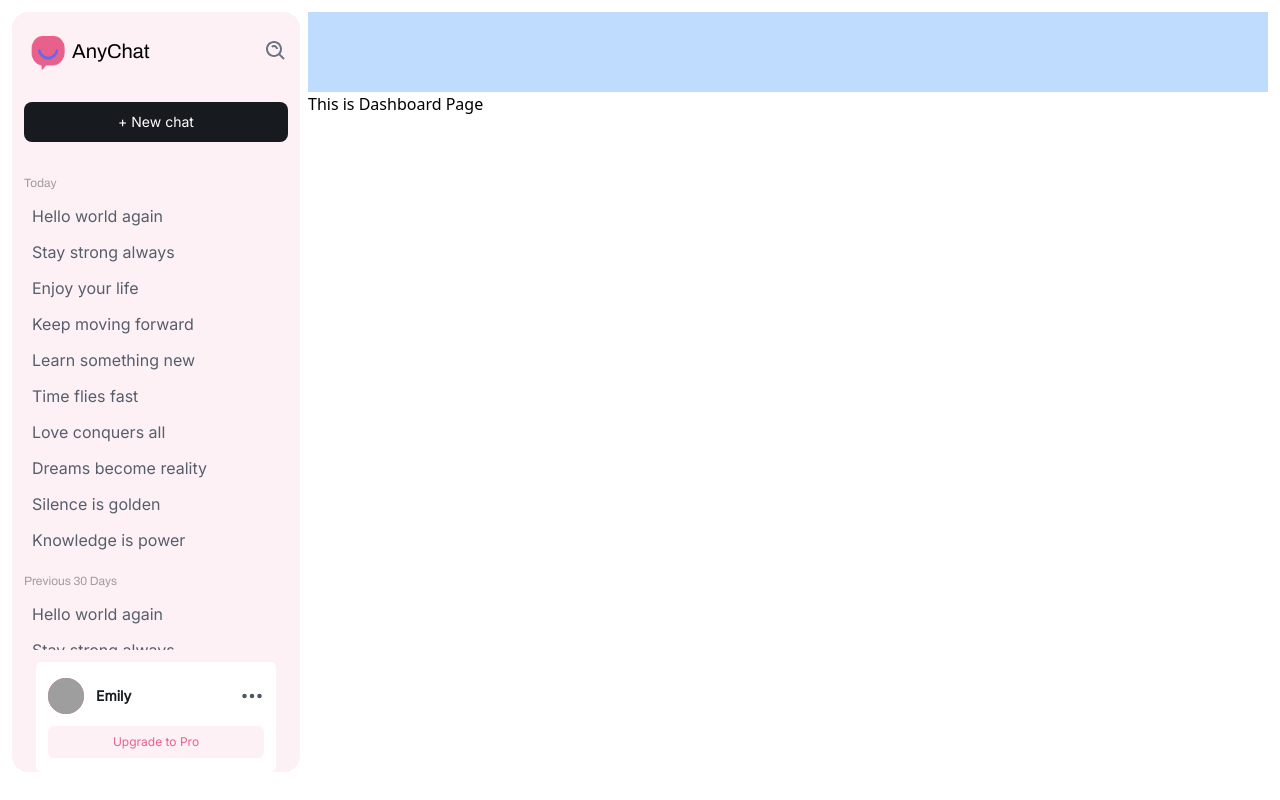
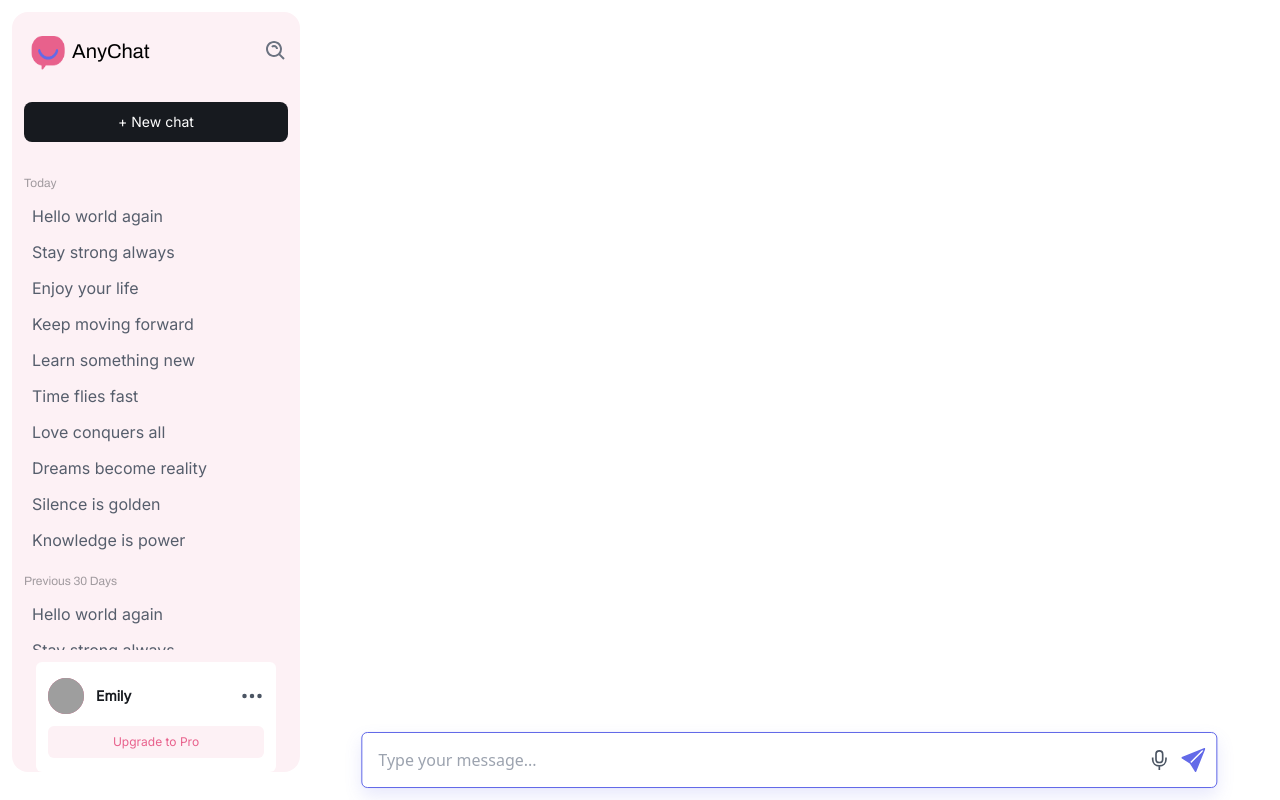
Before and after one commit to SutirthaDey/talkgpt-fe, a React (Create React App) app: page /dashboard in a window 1280 px wide. Built offline with nearby package versions, Linux system fonts and the light colour scheme; grey boxes are pictures that could not be loaded.

Commit message:
dashboard component added

```diff
--- /dev/null
+++ b/src/features/Dashboard/Conversation.jsx
@@ -0,0 +1,7 @@
+import React from "react";
+
+const Conversation = () => {
+  return <div></div>;
+};
+
+export default Conversation;
--- /dev/null
+++ b/src/features/Dashboard/NewChat.jsx
@@ -0,0 +1,49 @@
+import React from "react";
+import { FaCode } from "react-icons/fa6";
+import { PiPaintBrushDuotone } from "react-icons/pi";
+import { RxQuestionMark } from "react-icons/rx";
+import { MdOutlineLocationOn } from "react-icons/md";
+
+const NewChat = () => {
+  return (
+    <div className="flex flex-col justify-center items-center gap-5">
+      <h1 className="font-archivo text-[48px] font-[700] text-[#171A1FFF] leading-[68px] mb-10">
+        Ask everything you want!
+      </h1>
+      <div className="h-18 w-3/4 rounded-md border-[1px] border-[#F3F4F6FF] border-solid flex items-center gap-3 hover:bg-gray-50 cursor-pointer">
+        <div className="h-16 w-20 bg-[#F2F2FDFF] rounded-[4px] flex justify-center items-center">
+          <RxQuestionMark className="h-[36px] w-[36px] text-[#636AE8FF]" />
+        </div>
+        <p className="font-inter text-[#171A1FFF] font-[400] text-lg">
+          "Industrial Revolution's impact on geopolitics."
+        </p>
+      </div>
+      <div className="h-18 w-3/4 rounded-md border-[1px] border-[#F3F4F6FF] border-solid flex items-center gap-3 hover:bg-gray-50 cursor-pointer">
+        <div className="h-16 w-20 bg-[#E8618CFF] rounded-[4px] flex justify-center items-center">
+          <PiPaintBrushDuotone className="h-[32px] w-[32px] text-white" />
+        </div>
+        <p className="font-inter text-[#171A1FFF] font-[400] text-lg">
+          "Industrial Revolution's impact on geopolitics."
+        </p>
+      </div>
+      <div className="h-18 w-3/4 rounded-md border-[1px] border-[#F3F4F6FF] border-solid flex items-center gap-3 hover:bg-gray-50 cursor-pointer">
+        <div className="h-16 w-20 bg-[#F2F2FDFF] rounded-[4px] flex justify-center items-center">
+          <FaCode className="h-[36px] w-[36px] text-[#878CEDFF]"></FaCode>
+        </div>
+        <p className="font-inter text-[#171A1FFF] font-[400] text-lg">
+          "Http request in Javascript?"
+        </p>
+      </div>
+      <div className="h-18 w-3/4 rounded-md border-[1px] border-[#F3F4F6FF] border-solid flex items-center gap-3 hover:bg-gray-50 cursor-pointer">
+        <div className="h-16 w-20 bg-[#F2F2FDFF] rounded-[4px] flex justify-center items-center">
+          <MdOutlineLocationOn className="h-[36px] w-[36px] text-[#878CEDFF]" />
+        </div>
+        <p className="font-inter text-[#171A1FFF] font-[400] text-lg">
+          "Tell me about the history of Eiffel Tower."
+        </p>
+      </div>
+    </div>
+  );
+};
+
+export default NewChat;
--- a/src/features/Layout/DashboardLayout.jsx
+++ b/src/features/Layout/DashboardLayout.jsx
@@ -1,13 +1,13 @@
 import React from "react";
 import Sidebar from "./Sidebar";
-import Header from "./Header";
+// import Header from "./Header";
 
 const DashboardLayout = ({ children }) => {
   return (
     <div className="h-[98vh] w-screen p-3 flex gap-2 overflow-hidden">
       <Sidebar />
-      <div className="w-full h-screen flex flex-col">
-        <Header />
+      <div className="w-full h-screen flex flex-col items-center">
+        {/* <Header /> */}
         {children}
       </div>
     </div>
--- a/src/pages/DashboardPage.jsx
+++ b/src/pages/DashboardPage.jsx
@@ -1,9 +1,39 @@
-import React from "react";
+import React, { useState } from "react";
+import NewChat from "../features/Dashboard/NewChat";
+import Conversation from "../features/Dashboard/Conversation";
+import { BsFillSendFill } from "react-icons/bs";
+import { GrMicrophone } from "react-icons/gr";
 
 const DashboardPage = () => {
+  const [chatHistory, setChatHistory] = useState([3]);
+  const [message, setMessage] = useState(null);
   return (
-    <div>
-      <h1>This is Dashboard Page</h1>
+    <div className="w-full min-h-96 h-screen flex flex-col overflow-y-scroll scrollbar-thin scrollbar-thumb-gray-400 scrollbar-track-transparent mt-5 py-5 relative">
+      <div className="mt-5 mb-10 w-3/4 mx-auto flex flex-col pb-24">
+        {chatHistory.length === 0 ? <NewChat /> : <Conversation />}
+      </div>
+
+      {/* Centered input box at bottom */}
+      <div className="fixed bottom-3 left-1/2 transform -translate-x-1/3 w-full max-w-4xl px-5">
+        <div className="relative">
+          <input
+            className="h-[56px] w-full border-[1px] border-[#636AE8FF] text-black px-4 pr-20 rounded-md shadow-[0px_8px_17px_#636AE826,_0px_0px_2px_#636AE81F]"
+            placeholder="Type your message..."
+            value={message}
+            type="textbox"
+            onChange={(e) => setMessage(e.target.value)}
+          />
+          <button
+            onClick={(e) => setMessage(e.target.value)}
+            className="absolute right-3 top-1/2 transform -translate-y-1/2 text-[#636AE8FF]"
+          >
+            <BsFillSendFill className="size-6" />
+          </button>
+          <button className="absolute right-12 top-1/2 transform -translate-y-1/2 text-gray-600">
+            <GrMicrophone className="size-5" />
+          </button>
+        </div>
+      </div>
     </div>
   );
 };
```
